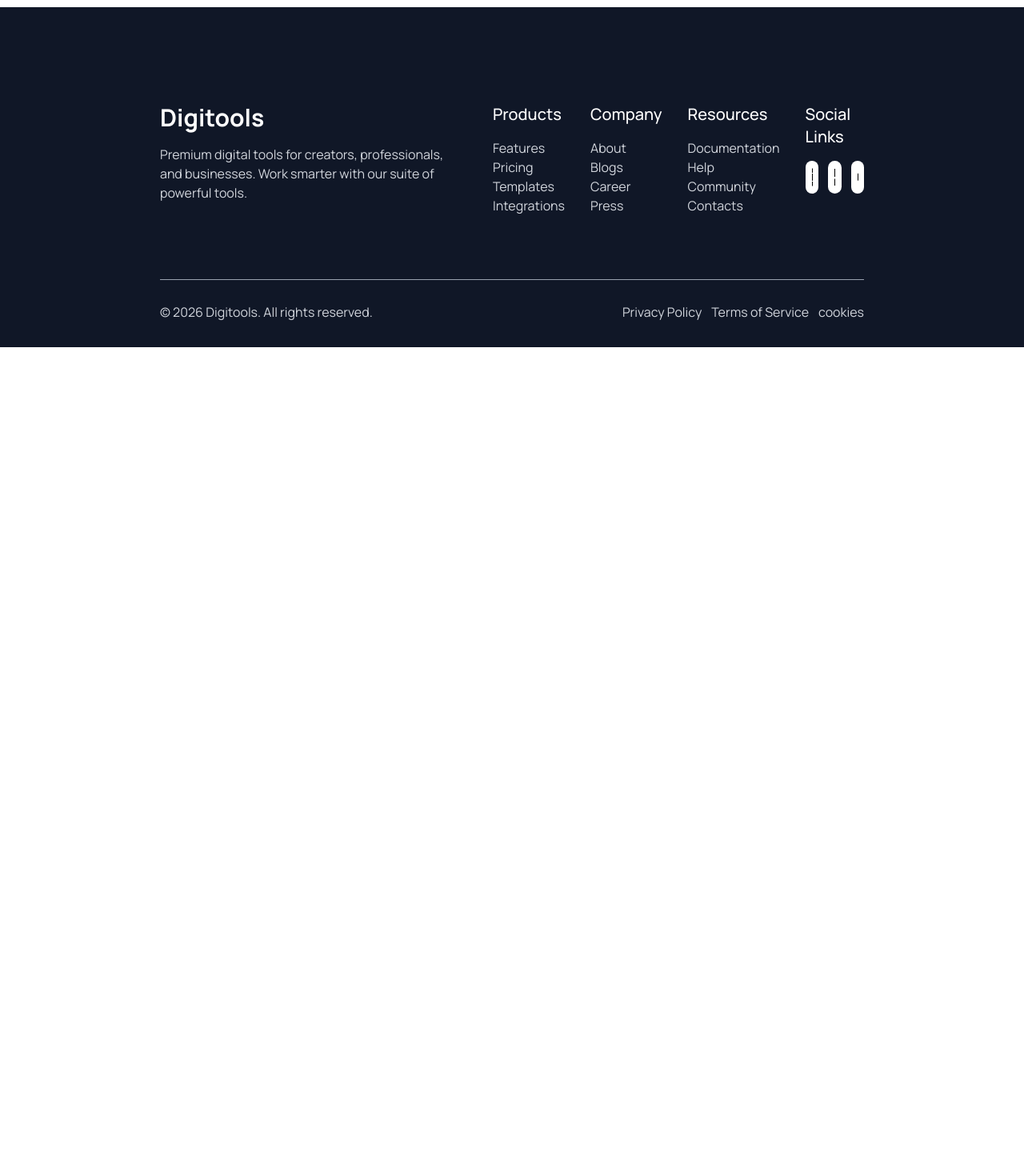
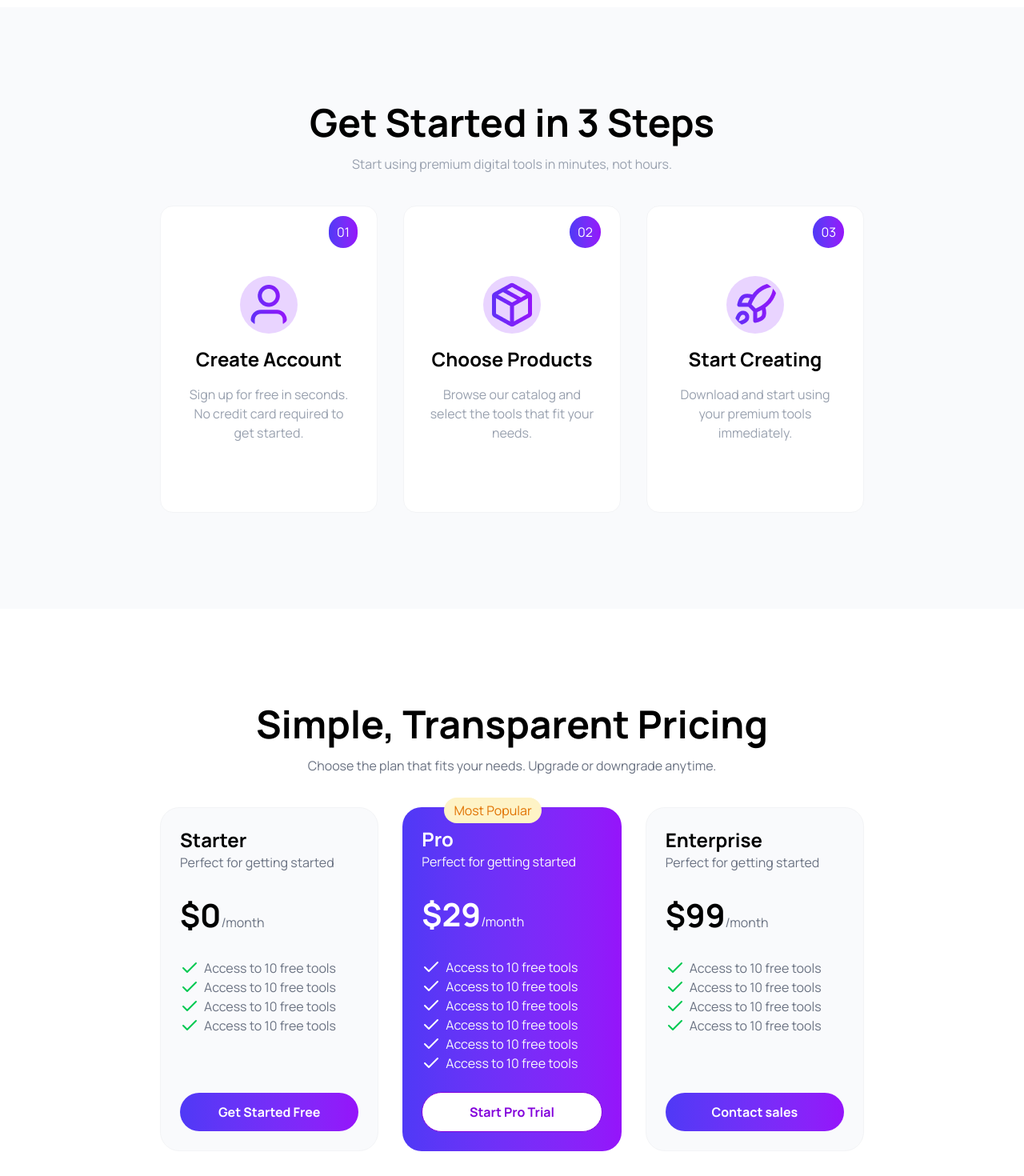
Before and after one commit to Sanvia-Ratry/Assignment-6, a React (Vite) app: page / in a window 1280 px wide. Shown: the part 2620-4090 px from the top of the page at 80% size. Before the commit the page ends 3054 px from the top, so only its background shows below. Built offline with nearby package versions, Linux system fonts and the light colour scheme.

Commit message:
UI complete..

```diff
--- a/src/App.jsx
+++ b/src/App.jsx
@@ -5,6 +5,10 @@ import Nav from "./components/nav";
 import Products from "./components/products";
 import Rating from "./components/rating";
 import Footer from "./components/footer";
+
+import Explore from "./components/explore";
+import Pricing from "./components/pricing";
+import Manual from "./components/manual";
 
 const promise = fetch("data.json").then((res) => res.json());
 
@@ -51,6 +55,9 @@ function App() {
         totalPrc={totalPrc}
         removeHandle={removeHandle}
       ></Products>
+      <Manual></Manual>
+      <Pricing></Pricing>
+      <Explore></Explore>
       <Footer></Footer>
     </>
   );
--- /dev/null
+++ b/src/components/explore.jsx
@@ -0,0 +1,22 @@
+const Explore = () => {
+  return (
+    <div className="bg-linear-to-r from-[#4F39F6] to-[#9514FA]  px-50 py-30 text-center text-white space-y-4">
+      <h2 className="font-extrabold text-4xl">Ready to Transform Your Workflow?</h2>
+      <p className="text-gray-300">
+        Join thousands of professionals who are already using Digitools to work smarter. Start your
+        free trial today.
+      </p>
+      <div className="space-x-4 mt-8">
+        <button className="min-w-40 font-medium text-[16px] px-4 py-3 border border-none rounded-4xl bg-white text-purple-600">
+          Explore Products
+        </button>
+        <button className="min-w-40 font-medium px-4 py-3 border border-white rounded-4xl ">
+          View Pricing
+        </button>
+      </div>
+      <p className="text-gray-300">14-day free trial • No credit card required • Cancel anytime</p>
+    </div>
+  );
+};
+
+export default Explore;
--- /dev/null
+++ b/src/components/manual.jsx
@@ -0,0 +1,48 @@
+import user from "../assets/user.png";
+import pack from "../assets/package.png";
+import rocket from "../assets/rocket.png";
+
+const Manual = () => {
+  return (
+    <div className="flex flex-col gap-10 bg-[#F9FAFC] px-50 py-30">
+      <div className="space-y-4 text-center">
+        <h1 className="font-extrabold text-5xl">Get Started in 3 Steps</h1>
+        <p className="text-gray-400">Start using premium digital tools in minutes, not hours.</p>
+      </div>
+      <div className="grid grid-cols-3 gap-8 border border-none rounded-4xl">
+        <div className="relative min-h-96 flex flex-col justify-center items-center bg-white border border-gray-100 rounded-2xl p-8 space-y-4">
+          <span className="absolute top-3 right-6 px-2.5 py-2 border border-none bg-linear-to-r from-[#4F39F6] to-[#9514FA] text-white rounded-full">
+            01
+          </span>
+          <img className="p-1.5 border border-none bg-purple-200 rounded-full" src={user}></img>
+          <h2 className="font-bold text-2xl">Create Account</h2>
+          <p className="text-center text-gray-400">
+            Sign up for free in seconds. No credit card required to get started.
+          </p>
+        </div>
+        <div className="relative min-h-96 flex flex-col justify-center items-center bg-white border border-gray-100 rounded-2xl p-8 space-y-4">
+          <span className="absolute top-3 right-6 px-2.5 py-2 border border-none bg-linear-to-r from-[#4F39F6] to-[#9514FA] text-white rounded-full">
+            02
+          </span>
+          <img className="p-1.5 border border-none bg-purple-200 rounded-full" src={pack}></img>
+          <h2 className="font-bold text-2xl">Choose Products</h2>
+          <p className="text-center text-gray-400">
+            Browse our catalog and select the tools that fit your needs.
+          </p>
+        </div>
+        <div className="relative min-h-96 flex flex-col justify-center items-center bg-white border border-gray-100 rounded-2xl p-8 space-y-4">
+          <span className="absolute top-3 right-6 px-2.5 py-2 border border-none bg-linear-to-r from-[#4F39F6] to-[#9514FA] text-white rounded-full">
+            03
+          </span>
+          <img className="p-1.5 border border-none bg-purple-200 rounded-full" src={rocket}></img>
+          <h2 className="font-bold text-2xl">Start Creating</h2>
+          <p className="text-center text-gray-400">
+            Download and start using your premium tools immediately.
+          </p>
+        </div>
+      </div>
+    </div>
+  );
+};
+
+export default Manual;
--- /dev/null
+++ b/src/components/pricing.jsx
@@ -0,0 +1,105 @@
+import { Check } from "lucide-react";
+
+const Pricing = () => {
+  return (
+    <div className="flex flex-col gap-10 px-50 py-30">
+      <div className="space-y-4 text-center">
+        <h1 className="font-extrabold text-5xl">Simple, Transparent Pricing</h1>
+        <p className="text-gray-500">
+          Choose the plan that fits your needs. Upgrade or downgrade anytime.
+        </p>
+      </div>
+      <div className="grid grid-cols-3 gap-7.5">
+        <div className="gap-6 px-6 py-6 flex flex-col border rounded-3xl border-gray-100  bg-[#F9FAFC]">
+          <div>
+            <h2 className="font-bold text-2xl">Starter</h2>
+            <p className="text-gray-500">Perfect for getting started</p>
+          </div>
+          <h2 className="text-gray-500">
+            <span className="font-bold text-[40px] text-black">$0</span>/month
+          </h2>
+          <ol className="text-gray-500">
+            <li className="flex gap-1.5">
+              <Check className="text-green-500"></Check>Access to 10 free tools
+            </li>
+            <li className="flex gap-1.5">
+              <Check className="text-green-500"></Check>Access to 10 free tools
+            </li>
+            <li className="flex gap-1.5">
+              <Check className="text-green-500"></Check>Access to 10 free tools
+            </li>
+            <li className="flex gap-1.5">
+              <Check className="text-green-500"></Check>Access to 10 free tools
+            </li>
+          </ol>
+          <button className="mt-auto text-white px-4 py-3 rounded-4xl font-bold border border-none bg-linear-to-r from-[#4F39F6] to-[#9514FA] w-full">
+            Get Started Free
+          </button>
+        </div>
+        <div className="relative gap-6 px-6 py-6 flex flex-col border border-none rounded-3xl border-white  bg-linear-to-r from-[#4F39F6] to-[#9514FA]">
+          <button className="absolute -top-3 right-25 px-3 py-1 border border-none rounded-4xl bg-amber-100 text-amber-600">
+            Most Popular
+          </button>
+          <div>
+            <h2 className="font-bold text-2xl text-white">Pro</h2>
+            <p className="text-gray-50">Perfect for getting started</p>
+          </div>
+          <h2 className="text-gray-50">
+            <span className="font-bold text-[40px]  text-white">$29</span>/month
+          </h2>
+          <ol className="text-gray-50">
+            <li className="flex gap-1.5">
+              <Check className="text-white"></Check>Access to 10 free tools
+            </li>
+            <li className="flex gap-1.5">
+              <Check className="text-white"></Check>Access to 10 free tools
+            </li>
+            <li className="flex gap-1.5">
+              <Check className="text-white"></Check>Access to 10 free tools
+            </li>
+            <li className="flex gap-1.5">
+              <Check className="text-white"></Check>Access to 10 free tools
+            </li>
+            <li className="flex gap-1.5">
+              <Check className="text-white"></Check>Access to 10 free tools
+            </li>
+            <li className="flex gap-1.5 ">
+              <Check className="text-white"></Check>Access to 10 free tools
+            </li>
+          </ol>
+          <button className="text-purple-700 mt-auto px-4 py-3 rounded-4xl font-bold border bg-white w-full">
+            Start Pro Trial
+          </button>
+        </div>
+        <div className="gap-6 px-6 py-6 flex flex-col border rounded-3xl border-gray-100  bg-[#F9FAFC]">
+          <div>
+            <h2 className="font-bold text-2xl">Enterprise</h2>
+            <p className="text-gray-500">Perfect for getting started</p>
+          </div>
+          <h2 className="text-gray-500">
+            <span className="font-bold text-[40px]  text-black">$99</span>/month
+          </h2>
+          <ol className="text-gray-500">
+            <li className="flex gap-1.5">
+              <Check className="text-green-500"></Check>Access to 10 free tools
+            </li>
+            <li className="flex gap-1.5">
+              <Check className="text-green-500"></Check>Access to 10 free tools
+            </li>
+            <li className="flex gap-1.5">
+              <Check className="text-green-500"></Check>Access to 10 free tools
+            </li>
+            <li className="flex gap-1.5">
+              <Check className="text-green-500"></Check>Access to 10 free tools
+            </li>
+          </ol>
+          <button className="text-white mt-auto px-4 py-3 rounded-4xl font-bold border border-none bg-linear-to-r from-[#4F39F6] to-[#9514FA] w-full">
+            Contact sales
+          </button>
+        </div>
+      </div>
+    </div>
+  );
+};
+
+export default Pricing;
```
